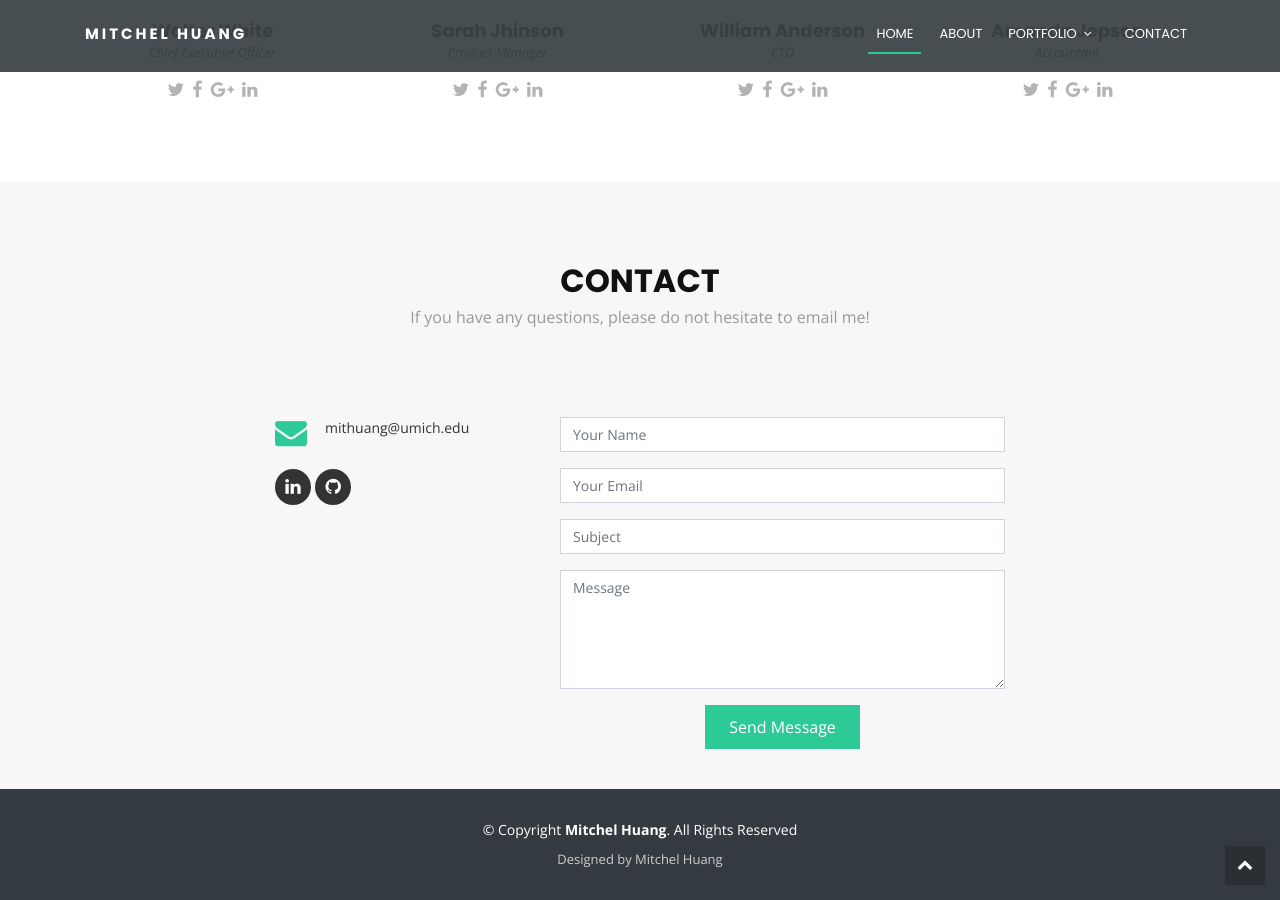
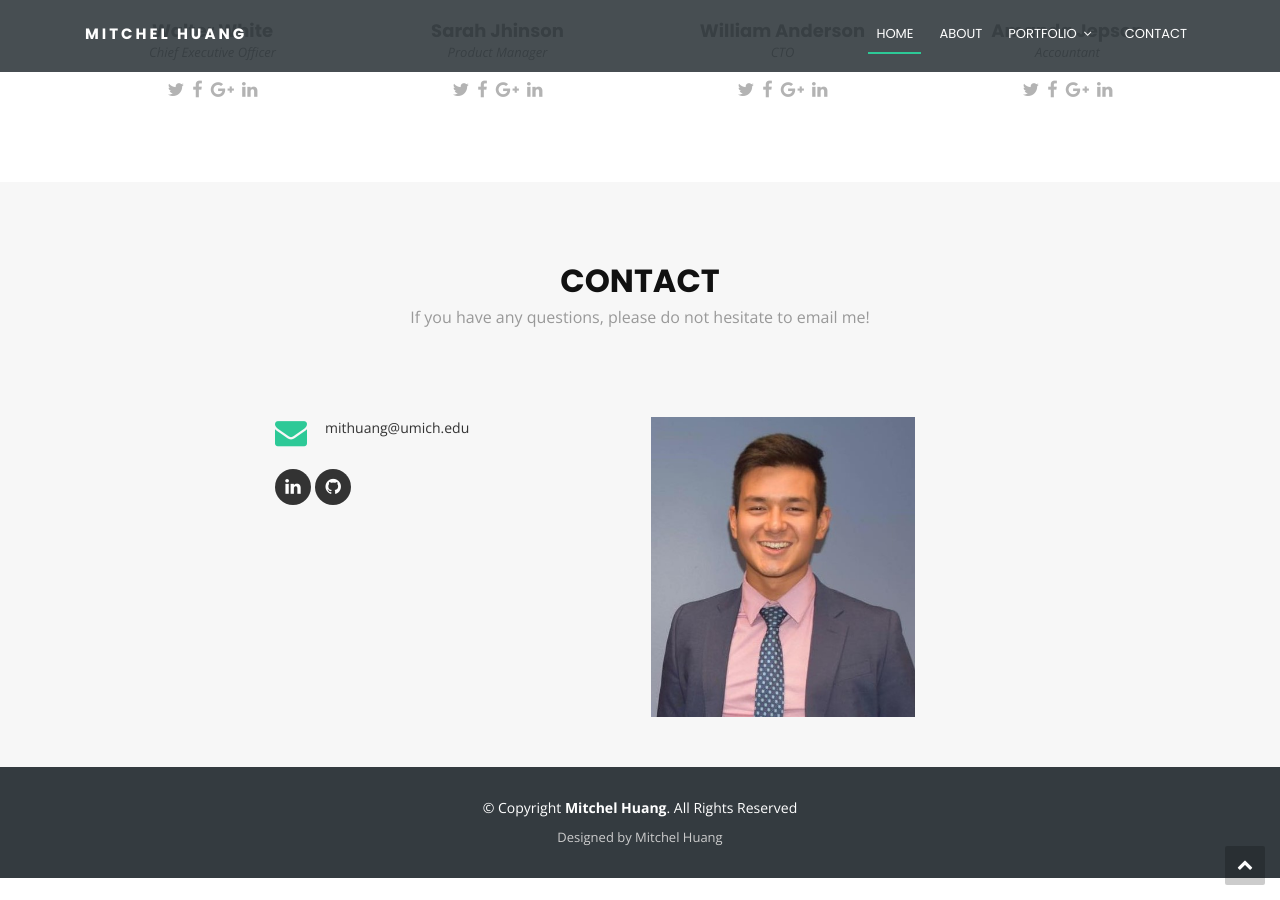
Before and after one commit to mithuang/mithuang.github.io, a Jekyll site: the page index.html, which Jekyll copies as it is, in a window 1280 px wide and 900 px high, scrolled down 3391 px. Built offline with Jekyll 4.4.1, drawn with Linux system fonts in a browser that asks for light colours.

Commit message:
contact pic

```diff
--- a/css/style.css
+++ b/css/style.css
@@ -961,6 +961,13 @@ body.mobile-nav-active #mobile-nav-toggle {
   background: #51d8ad;
 }
 
+#contact .background {
+  min-height: 300px;
+  background: url(../img/about-img2.jpg) center top no-repeat;
+  background-size: contain;
+  margin-bottom: 10px;
+}
+
 /*--------------------------------------------------------------
 # Footer
 --------------------------------------------------------------*/
--- a/index.html
+++ b/index.html
@@ -370,31 +370,7 @@
 
           </div>
 
-          <div class="col-lg-5 col-md-8">
-            <div class="form">
-              <div id="sendmessage">Your message has been sent. Thank you!</div>
-              <div id="errormessage"></div>
-              <form action="mailto:mithuang@umich.edu" method="post" role="form" class="contactForm">
-                <div class="form-group">
-                  <input type="text" name="name" class="form-control" id="name" placeholder="Your Name" data-rule="minlen:4" data-msg="Please enter at least 4 chars" />
-                  <div class="validation"></div>
-                </div>
-                <div class="form-group">
-                  <input type="email" class="form-control" name="email" id="email" placeholder="Your Email" data-rule="email" data-msg="Please enter a valid email" />
-                  <div class="validation"></div>
-                </div>
-                <div class="form-group">
-                  <input type="text" class="form-control" name="subject" id="subject" placeholder="Subject" data-rule="minlen:4" data-msg="Please enter at least 8 chars of subject" />
-                  <div class="validation"></div>
-                </div>
-                <div class="form-group">
-                  <textarea class="form-control" name="message" rows="5" data-rule="required" data-msg="Please write something for us" placeholder="Message"></textarea>
-                  <div class="validation"></div>
-                </div>
-                <div class="text-center"><button type="submit">Send Message</button></div>
-              </form>
-            </div>
-          </div>
+          <div class="col-lg-5 col-md-8 background"></div>
 
         </div>
 
```
